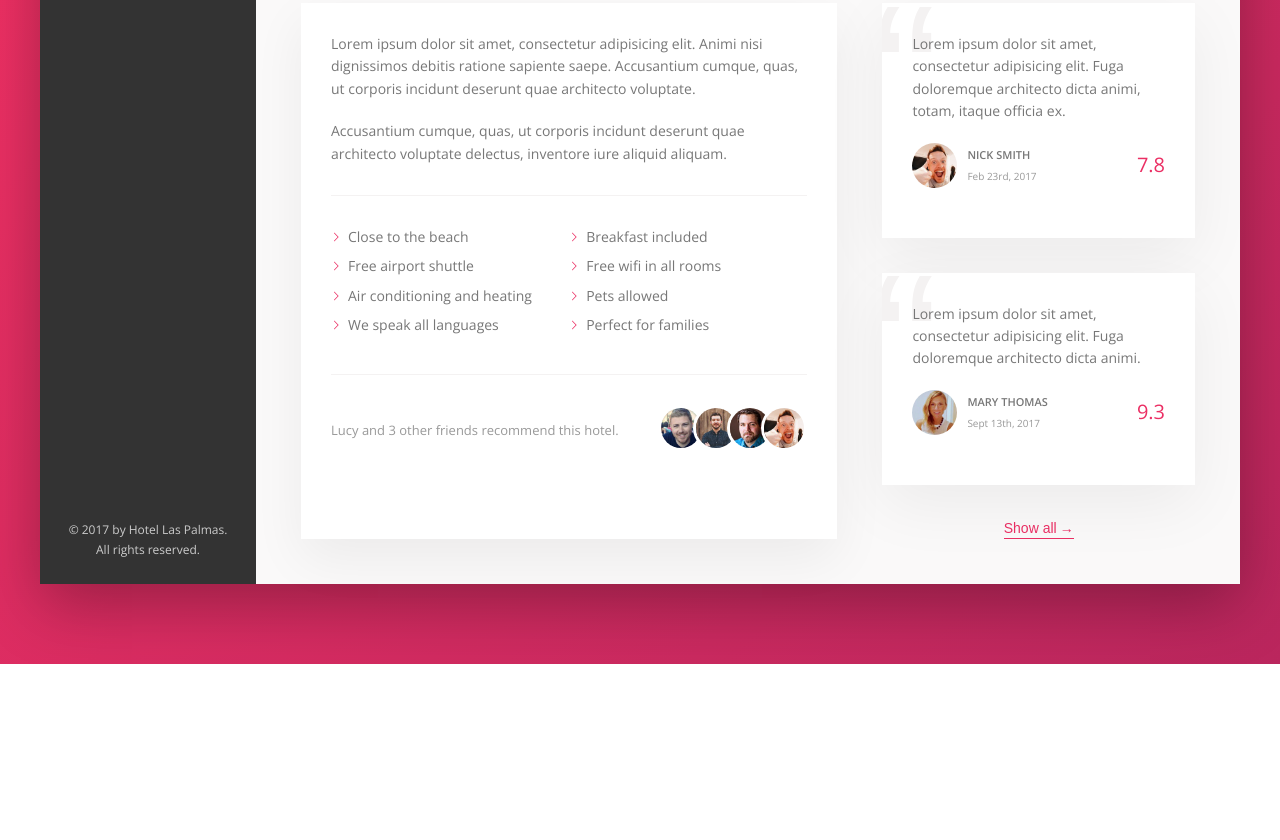
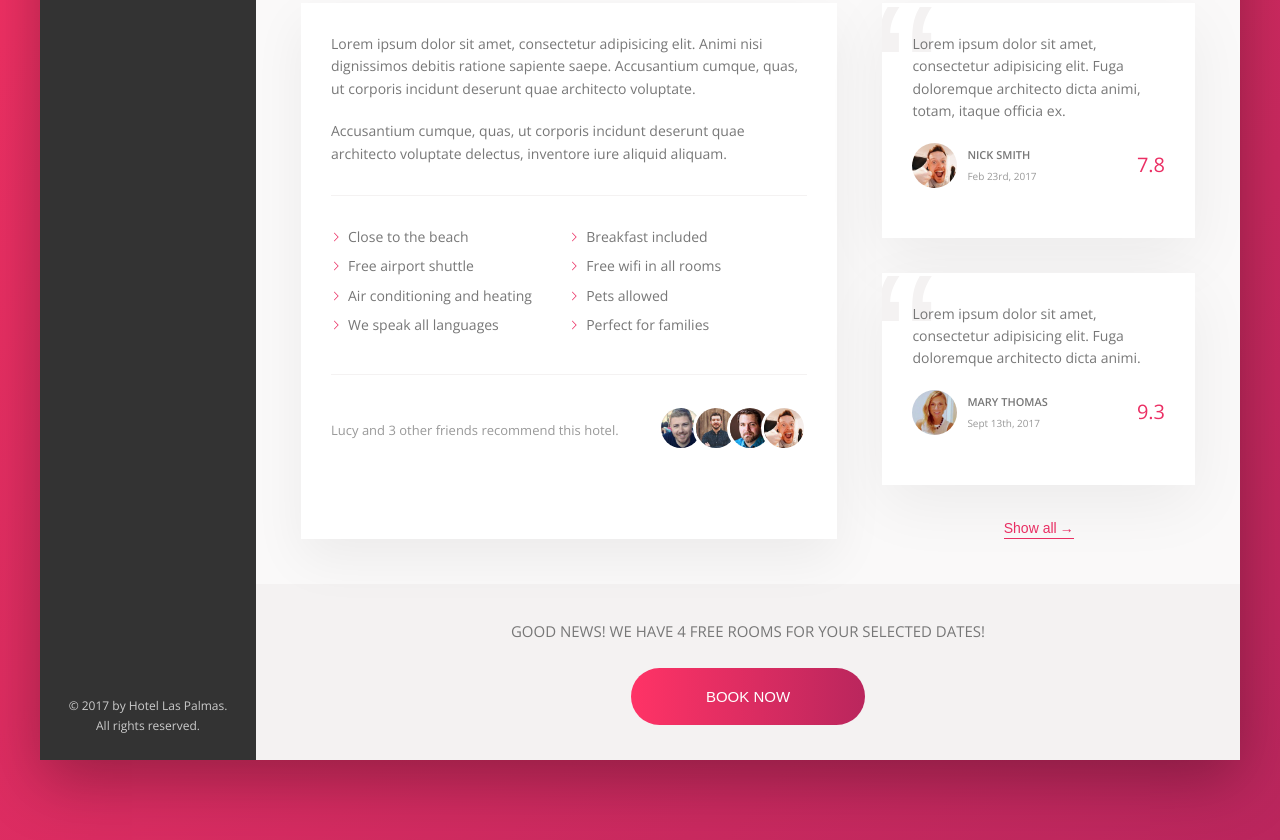
Before and after one commit to Ferperemero86/Hotel-Las-Palmas, a website: page index.html in a window 1280 px wide. Shown: the part 644-1484 px from the top of the page. Before the commit the page ends 1308 px from the top, so only its background shows below. Drawn offline with nearby package versions, Linux system fonts and the light colour scheme.

Commit message:
Create cta section

```diff
--- a/index.html
+++ b/index.html
@@ -171,6 +171,16 @@
                 </div>
               </div>
 
+              <div class="cta">
+                <h2 class="cta__book-now">
+                  Good news! We have 4 free rooms for your selected dates!
+                </h2>
+                <button class="btn">
+                  <span class="btn__visible">Book now</span>
+                  <span class="btn__invisible">  Only 4 rooms left</span>
+                </button>
+              </div>
+
             </main>
           </div>
 
--- a/sass/_components.scss
+++ b/sass/_components.scss
@@ -403,3 +403,66 @@
     z-index: 1;
   }
 }
+
+
+.cta {
+  padding: 3.5rem 0;
+  text-align: center;
+
+  &__book-now {
+    font-size: 1.5rem;
+    font-weight: 300;
+    text-transform:  uppercase;
+    margin-bottom: 2.5rem;
+  }
+}
+
+
+
+.btn {
+  position: relative;
+  font-size: 1.5rem;
+  font-weight: 300;
+  text-transform: uppercase;
+  border-radius: 100px;
+  border: none;
+  background-image: linear-gradient(to right, var(--color-primary-light), var(--color-primary-dark) );
+  color: #fff;
+  overflow: hidden;
+  cursor: pointer;
+
+  & > * {
+    display: inline-block;
+    height: 100%;
+    width: 100%;
+    transition: all .2s;
+  }
+
+  &__visible {
+    padding: 2rem 7.5rem;
+  }
+
+  &__invisible {
+    position: absolute;
+    padding: 2rem 0;
+    left: 0;
+    top: -100%;
+  }
+
+  &:hover {
+    background-image: linear-gradient(to right, var(--color-primary-light), var(--color-primary-dark) );
+  }
+
+  &:hover  &__invisible {
+    top: 0;
+  }
+
+  &:hover  &__visible {
+    transform: translateY(100%);
+  }
+
+  &:focus {
+    outline: none;
+    animation: pulsate 1s infinite;
+  }
+}
```
Also changed, not shown: css/style.css.
